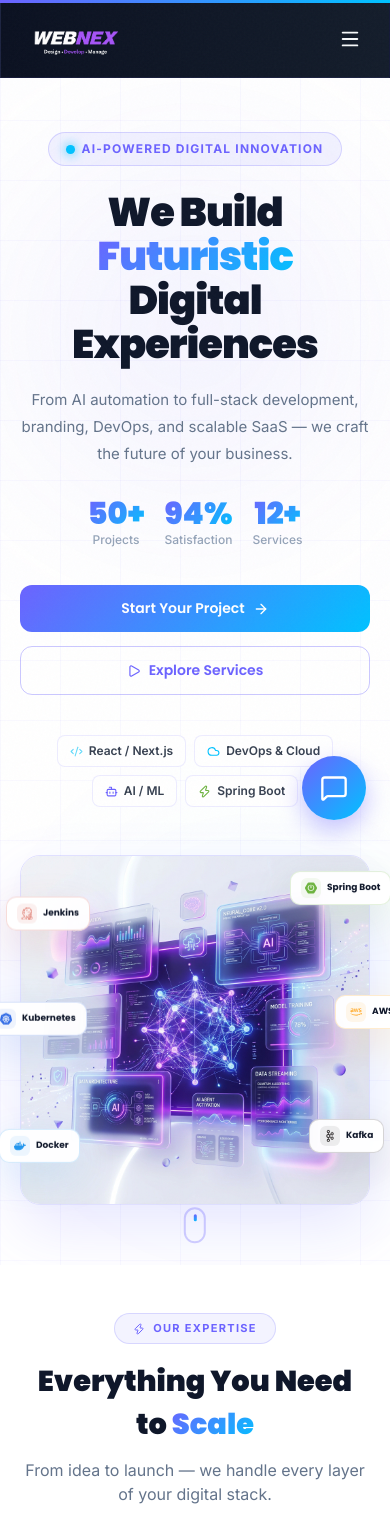
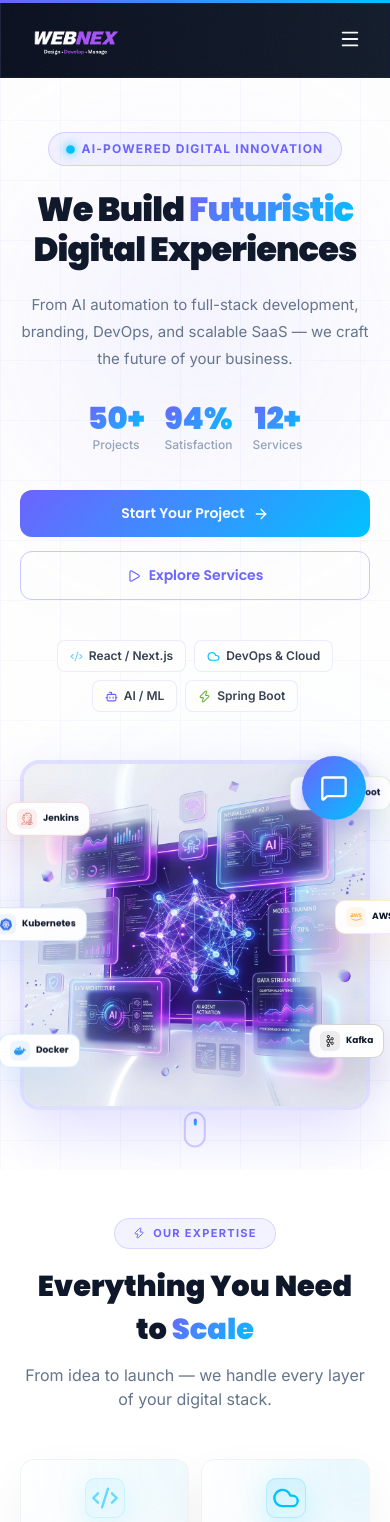
Before and after one commit to priyanshuvishwakarma273403/Webnex-Agency, a Next.js app: page / in a window 390 px wide. Shown: the top 1522 px of the page. Built offline with nearby package versions, Linux system fonts and the light colour scheme.

Commit message:
feat: add site-wide sitemap and implement responsive hero section component

```diff
--- a/src/app/sitemap.js
+++ b/src/app/sitemap.js
@@ -3,15 +3,23 @@
 
   return [
     { url: `${baseUrl}/`, lastModified: new Date(), changeFrequency: 'yearly', priority: 1 },
-    { url: `${baseUrl}/services`, lastModified: new Date(), changeFrequency: 'monthly', priority: 0.9 },
-    { url: `${baseUrl}/portfolio`, lastModified: new Date(), changeFrequency: 'weekly', priority: 0.9 },
-    { url: `${baseUrl}/about`, lastModified: new Date(), changeFrequency: 'monthly', priority: 0.8 },
-    { url: `${baseUrl}/ai`, lastModified: new Date(), changeFrequency: 'monthly', priority: 0.8 },
-    { url: `${baseUrl}/pricing`, lastModified: new Date(), changeFrequency: 'monthly', priority: 0.8 },
-    { url: `${baseUrl}/contact`, lastModified: new Date(), changeFrequency: 'yearly', priority: 0.7 },
-    { url: `${baseUrl}/faq`, lastModified: new Date(), changeFrequency: 'monthly', priority: 0.6 },
-    { url: `${baseUrl}/blogs`, lastModified: new Date(), changeFrequency: 'weekly', priority: 0.8 },
-    { url: `${baseUrl}/privacy-policy`, lastModified: new Date(), changeFrequency: 'yearly', priority: 0.5 },
-    { url: `${baseUrl}/terms-of-service`, lastModified: new Date(), changeFrequency: 'yearly', priority: 0.5 },
+    { url: `${baseUrl}/services/`, lastModified: new Date(), changeFrequency: 'monthly', priority: 0.9 },
+    { url: `${baseUrl}/portfolio/`, lastModified: new Date(), changeFrequency: 'weekly', priority: 0.9 },
+    { url: `${baseUrl}/about/`, lastModified: new Date(), changeFrequency: 'monthly', priority: 0.8 },
+    { url: `${baseUrl}/ai/`, lastModified: new Date(), changeFrequency: 'monthly', priority: 0.8 },
+    { url: `${baseUrl}/pricing/`, lastModified: new Date(), changeFrequency: 'monthly', priority: 0.8 },
+    { url: `${baseUrl}/contact/`, lastModified: new Date(), changeFrequency: 'yearly', priority: 0.7 },
+    { url: `${baseUrl}/faq/`, lastModified: new Date(), changeFrequency: 'monthly', priority: 0.6 },
+    { url: `${baseUrl}/blogs/`, lastModified: new Date(), changeFrequency: 'daily', priority: 0.9 },
+    // Core SEO Blogs
+    { url: `${baseUrl}/blogs/why-nextjs-ultimate-framework-2026/`, lastModified: new Date(), changeFrequency: 'weekly', priority: 0.85 },
+    { url: `${baseUrl}/blogs/ai-automation-transforming-business-2026/`, lastModified: new Date(), changeFrequency: 'weekly', priority: 0.85 },
+    { url: `${baseUrl}/blogs/microservices-architecture-spring-boot/`, lastModified: new Date(), changeFrequency: 'weekly', priority: 0.85 },
+    { url: `${baseUrl}/blogs/ui-ux-trends-web-design-2026/`, lastModified: new Date(), changeFrequency: 'weekly', priority: 0.85 },
+    { url: `${baseUrl}/blogs/building-scalable-ecommerce-store/`, lastModified: new Date(), changeFrequency: 'weekly', priority: 0.85 },
+    { url: `${baseUrl}/blogs/website-security-ssl-importance/`, lastModified: new Date(), changeFrequency: 'weekly', priority: 0.85 },
+    // Policies
+    { url: `${baseUrl}/privacy-policy/`, lastModified: new Date(), changeFrequency: 'yearly', priority: 0.5 },
+    { url: `${baseUrl}/terms-of-service/`, lastModified: new Date(), changeFrequency: 'yearly', priority: 0.5 },
   ]
 }
--- a/src/sections/HeroSection.js
+++ b/src/sections/HeroSection.js
@@ -8,7 +8,7 @@
 import { FaAws } from 'react-icons/fa';
 
 
-const rotatingWords = ['AI Powered', 'Scalable', 'Futuristic', 'Premium'];
+const rotatingWords = ['AI-Powered', 'Scalable', 'Futuristic', 'Premium'];
 
 const stats = [
   { value: '50+', label: 'Projects' },
@@ -136,8 +136,8 @@
 
             {/* Headline */}
             <h1 style={{
-              fontSize: 'clamp(2.5rem, 6.5vw, 4.2rem)',
-              fontWeight: 900, lineHeight: 1.1,
+              fontSize: 'clamp(2.1rem, 7.5vw, 4.2rem)',
+              fontWeight: 900, lineHeight: 1.2,
               fontFamily: 'Poppins, sans-serif',
               color: '#0F172A',
               letterSpacing: '-0.025em',
@@ -226,17 +226,19 @@
               borderRadius: '50%', filter: 'blur(40px)',
             }} />
 
+            <div style={{ display: 'flex', justifyContent: 'center' }}>
               <div className="hero-img-container" style={{
-              position: 'relative', width: '100%', height: '100%', minHeight: 480,
-              borderRadius: 30, overflow: 'hidden',
-              boxShadow: '0 24px 60px rgba(108,99,255,0.15)',
-              border: '1px solid rgba(108,99,255,0.2)',
+                position: 'relative', width: '100%', maxWidth: 400, aspectRatio: '1/1',
+                borderRadius: '50%', overflow: 'hidden',
+                boxShadow: '0 24px 60px rgba(108,99,255,0.2)',
+                border: '4px solid rgba(108,99,255,0.2)',
               }}>
                 <img
                   src="/images/hero_illustration.png"
                   alt="AI Technology Illustration"
-                style={{ width: '100%', height: '100%', objectFit: 'cover' }}
+                  style={{ width: '100%', height: '100%', objectFit: 'cover', transform: 'scale(1.05)' }}
                 />
+              </div>
             </div>
 
             {/* Floating tech logos */}
```
Lines whose indentation alone changed are shown as unchanged.
